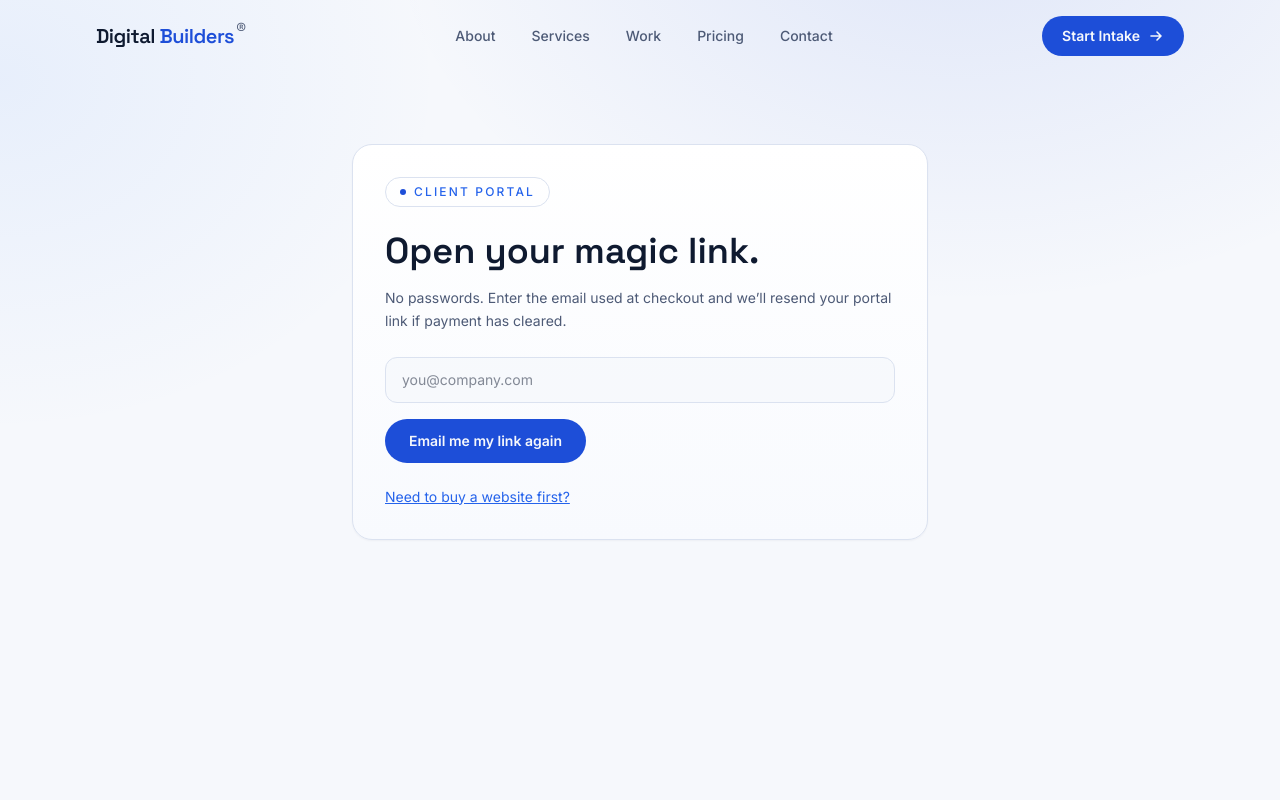
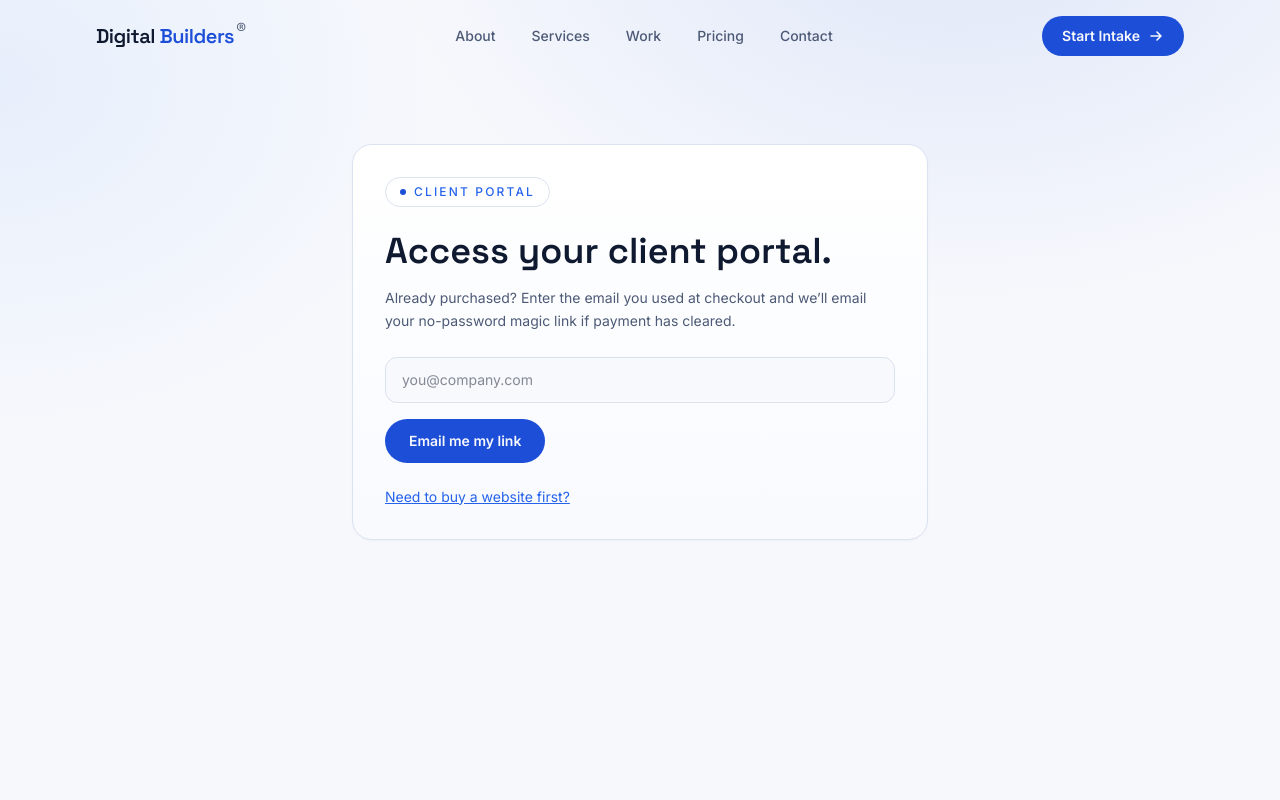
Before and after one commit to jonathanilgert/digitalbuilders, a Next.js app: page /portal in a window 1280 px wide. Shown: the top 800 px of the page. Built offline with nearby package versions, Linux system fonts and the light colour scheme.

Commit message:
Clarify portal magic link messaging

```diff
--- a/src/app/api/portal/checkout/route.ts
+++ b/src/app/api/portal/checkout/route.ts
@@ -16,7 +16,7 @@ export async function POST(req: Request) {
   const session = await s.checkout.sessions.create({
     mode: "payment",
     integration_identifier: "digitalbuilders_dkqzjwna",
-    success_url: `${origin}/portal?sent=1`,
+    success_url: `${origin}/portal?checkout=success`,
     cancel_url: `${origin}/portal/start`,
     customer_email: String(form.get("email") || ""),
     metadata: {
--- a/src/app/portal/page.tsx
+++ b/src/app/portal/page.tsx
@@ -3,23 +3,26 @@ import Link from "next/link";
 
 export const dynamic = "force-dynamic";
 export const metadata = { title: "Client Portal — Digital Builders" };
-export default function PortalLoginPage({ searchParams }: { searchParams?: Promise<{ sent?: string; error?: string }> }) {
+type PortalSearchParams = { sent?: string; checkout?: string; error?: string };
+
+export default function PortalLoginPage({ searchParams }: { searchParams?: Promise<PortalSearchParams> }) {
   return <PortalLogin searchParams={searchParams} />;
 }
-async function PortalLogin({ searchParams }: { searchParams?: Promise<{ sent?: string; error?: string }> }) {
+async function PortalLogin({ searchParams }: { searchParams?: Promise<PortalSearchParams> }) {
   const sp = await searchParams;
   return (
     <section className="bg-aurora min-h-screen pt-36 pb-20">
       <Container>
         <div className="mx-auto max-w-xl card p-8">
           <Eyebrow>Client Portal</Eyebrow>
-          <h1 className="mt-6 font-display text-4xl font-semibold text-fg">Open your magic link.</h1>
-          <p className="mt-4 text-sm leading-relaxed text-fg-muted">No passwords. Enter the email used at checkout and we’ll resend your portal link if payment has cleared.</p>
-          {sp?.sent && <p className="mt-4 rounded-xl border border-accent/40 bg-accent/10 p-3 text-sm text-accent-soft">If that email has a paid portal, a fresh magic link has been sent.</p>}
+          <h1 className="mt-6 font-display text-4xl font-semibold text-fg">Access your client portal.</h1>
+          <p className="mt-4 text-sm leading-relaxed text-fg-muted">Already purchased? Enter the email you used at checkout and we’ll email your no-password magic link if payment has cleared.</p>
+          {sp?.checkout && <p className="mt-4 rounded-xl border border-accent/40 bg-accent/10 p-3 text-sm text-accent-soft">Payment complete — we’re creating your portal and emailing your magic link to the checkout email. It can take a minute to arrive.</p>}
+          {sp?.sent && <p className="mt-4 rounded-xl border border-accent/40 bg-accent/10 p-3 text-sm text-accent-soft">If that email has a paid portal, we’ve emailed a fresh magic link.</p>}
           {sp?.error && <p className="mt-4 rounded-xl border border-red-400/40 bg-red-500/10 p-3 text-sm text-red-200">{sp.error}</p>}
           <form action="/api/portal/resend" method="post" className="mt-6 space-y-4">
             <input name="email" type="email" required placeholder="you@company.com" className="w-full rounded-xl border border-line bg-ink/60 px-4 py-3 text-sm text-fg" />
-            <button className="rounded-full bg-accent px-6 py-3 text-sm font-semibold text-ink">Email me my link again</button>
+            <button className="rounded-full bg-accent px-6 py-3 text-sm font-semibold text-ink">Email me my link</button>
           </form>
           <Link href="/portal/start" className="mt-6 block text-sm text-accent-soft underline">Need to buy a website first?</Link>
         </div>
```
